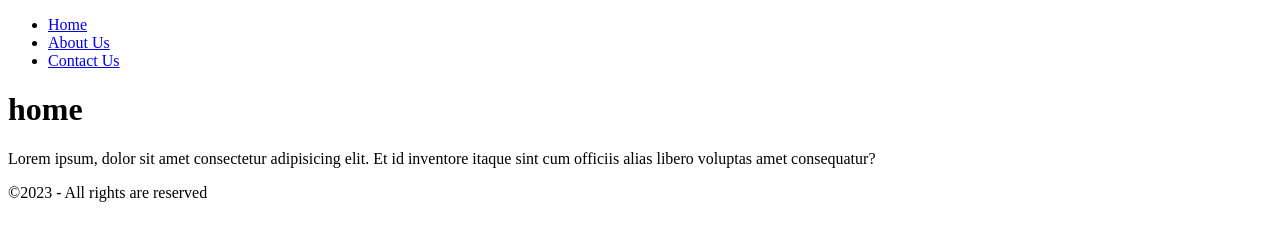
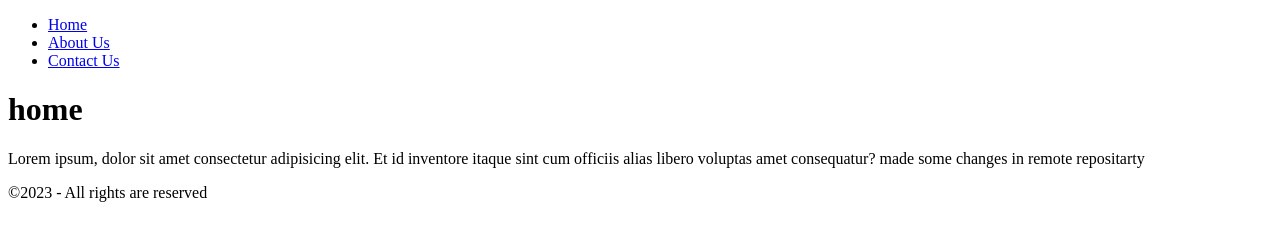
Before and after one commit to CharanKumarH/testing, a plain HTML site: page index.html in a window 1280 px wide. Drawn offline with Linux system fonts and the light colour scheme.

Commit message:
Update index.html
changes  in remote repositary

```diff
--- a/index.html
+++ b/index.html
@@ -26,6 +26,7 @@
         Lorem ipsum, dolor sit amet consectetur adipisicing elit. Et id
         inventore itaque sint cum officiis alias libero voluptas amet
         consequatur?
+      made some changes in remote repositarty
       </p>
     </div>
 
```
